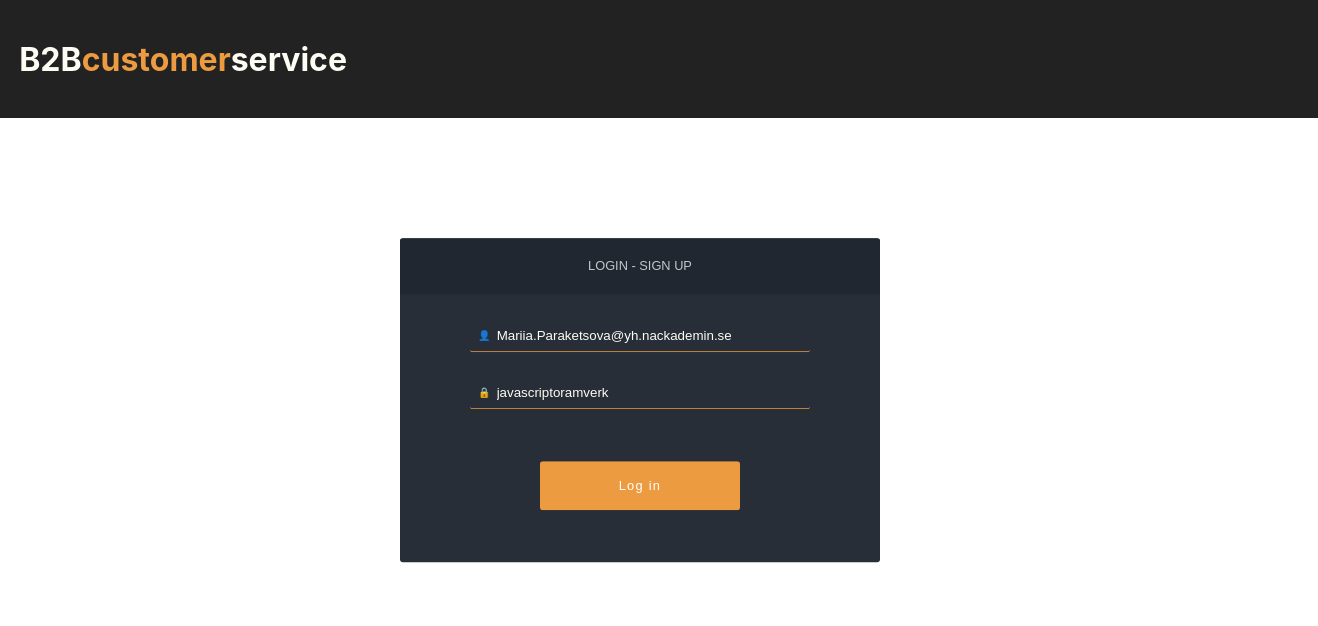
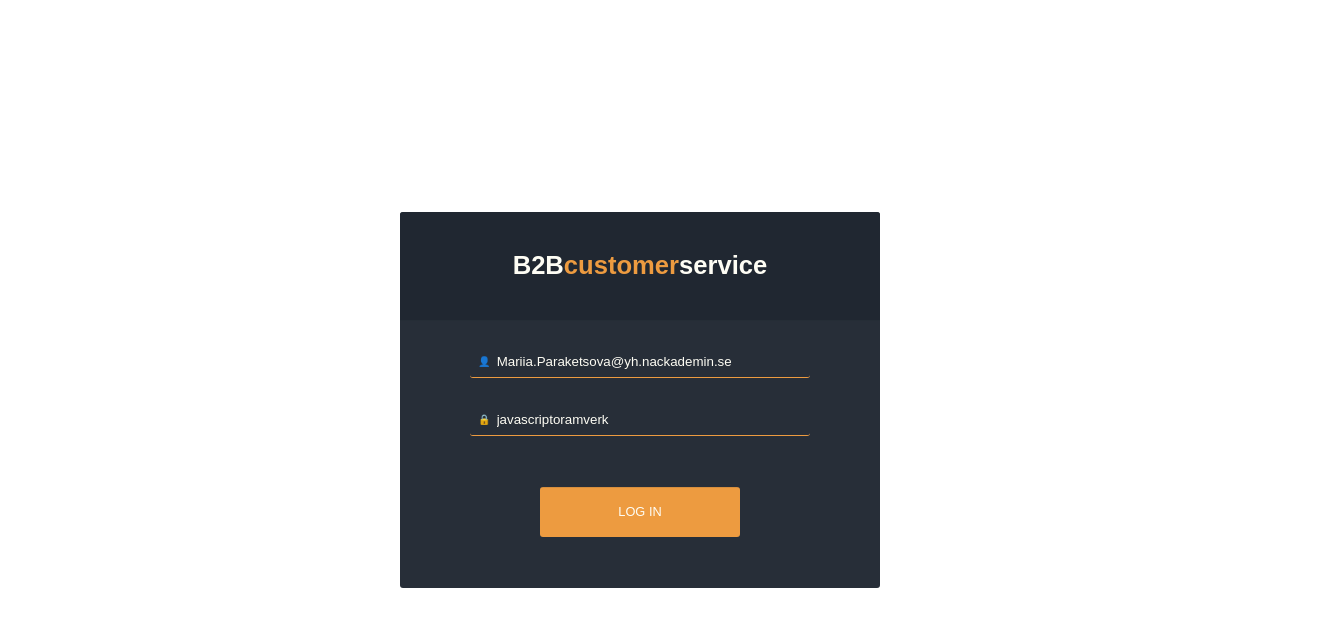
Before and after one commit to paraketsova/nackademin-b2b-crm, a React (Create React App) app: page / in a window 1280 px wide. Shown: the top 626 px of the page, 1318 px wide, since content can reach past the window. Built offline with nearby package versions, Linux system fonts and the light colour scheme.

Commit message:
Update header at LoginPage

```diff
--- a/src/components/ContainerStyled.jsx
+++ b/src/components/ContainerStyled.jsx
@@ -4,7 +4,7 @@ import styled from 'styled-components';
 const ContainerStyled = styled.div `
   height: 20rem;
   width: 30rem;
-  display: flex;
+  display: inline-flex;
   margin:  3rem 25rem;
   justify-content: space-around;
   align-items: center;
--- a/src/components/LoginFormStyled.jsx
+++ b/src/components/LoginFormStyled.jsx
@@ -26,6 +26,7 @@ const LoginFormStyled = styled.div `
     display: block;
     padding: 1.5em;
     text-align: center;
+    color: ${colors.floralWhite};
   }
 
   div {
@@ -71,9 +72,10 @@ const LoginFormStyled = styled.div `
   button {
     outline: 0;
     font-size: 1em;
+    font-weight:
     letter-spacing: 0.1em;
-    background-color: ${colors.carrotOrange};;
-    color: #fff;
+    background-color: ${colors.carrotOrange};
+    color: ${colors.floralWhite};
     border: none;
     border-radius: 3px;
     width: 200px;
--- a/src/pages/LoginPage.jsx
+++ b/src/pages/LoginPage.jsx
@@ -1,7 +1,6 @@
 import React, {useState} from 'react';
 import { useHistory } from 'react-router-dom';
 import LoginFormStyled from '../components/LoginFormStyled';
-import HeaderStyled from '../components/HeaderStyled'
 import Logo from '../components/Logo';
 
 export default function LoginPage() {
@@ -67,12 +66,9 @@ export default function LoginPage() {
 
   return (
     <div>
-      <HeaderStyled>
-        <Logo>B2B<span>customer</span>service</Logo>
-      </HeaderStyled>
       <LoginFormStyled>
         <header>
-          LOGIN - SIGN UP
+          <Logo>B2B<span>customer</span>service</Logo>
         </header>
         <form onSubmit={handleOnSubmit}>
           <div>
@@ -81,7 +77,7 @@ export default function LoginPage() {
           <div>
             <input name="password" value={formData.password} onChange={handleOnChange} />
           </div>
-          <button type="submit">Log in</button>
+          <button type="submit">LOG IN</button>
         </form>
       </LoginFormStyled>
     </div>
```
Also changed, not shown: 1 other file (tests, documents, lock files or other folders).
